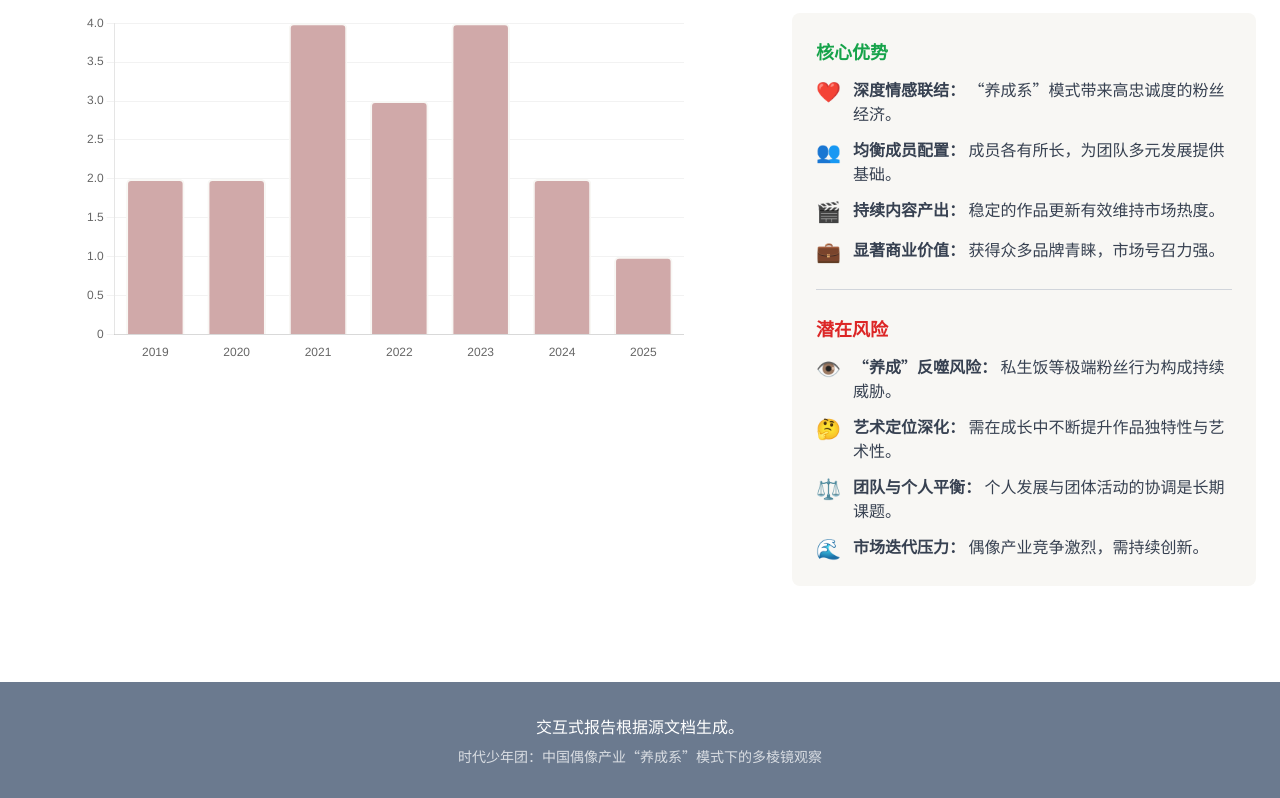
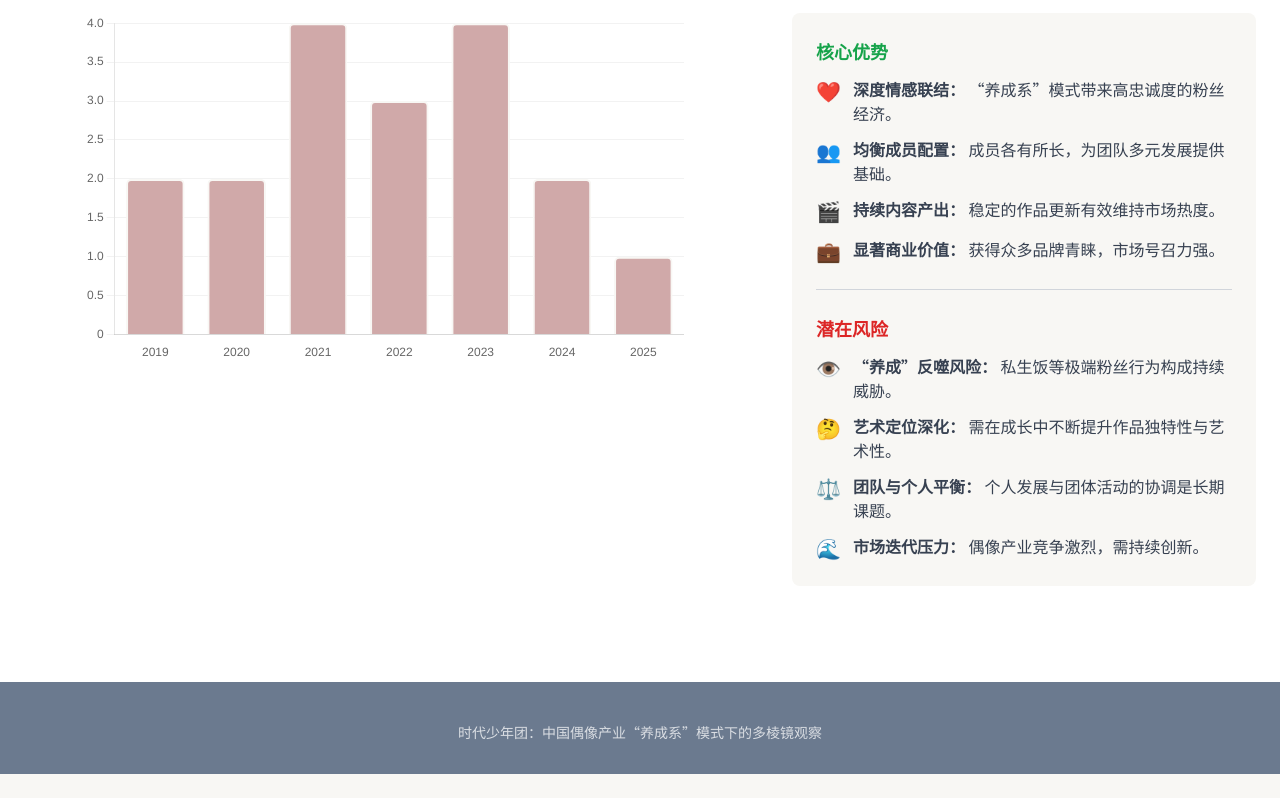
Before and after one commit to ilovemajiaqi/ilovemajiaqi.github.io, a plain HTML site: page index.html in a window 1280 px wide. Shown: the part 3309-4107 px from the top of the page. After the commit the page ends 4083 px from the top, so only its background shows below. Drawn offline with nearby package versions, Linux system fonts and the light colour scheme.

Commit message:
修改了一些描述

```diff
--- a/index.html
+++ b/index.html
@@ -186,7 +186,6 @@
 
     <footer class="bg-[#6B7A8F] text-white py-8">
         <div class="container mx-auto px-6 text-center">
-            <p>交互式报告根据源文档生成。</p>
             <p class="text-sm opacity-75 mt-2">时代少年团：中国偶像产业“养成系”模式下的多棱镜观察</p>
         </div>
     </footer>
```
